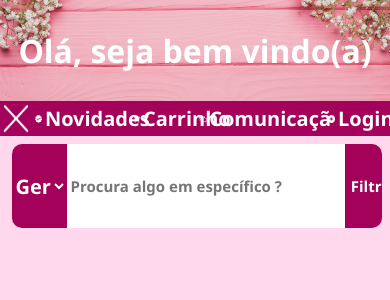
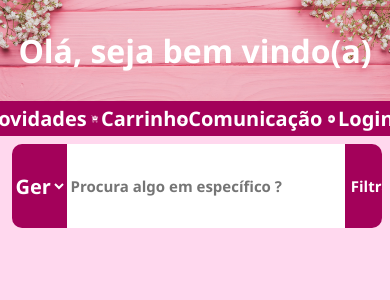
Before and after one commit to DevGuilhermeAraujo/Ecommerce, a PHP site: page /Cliente/homeCliente.php in a window 390 px wide. Shown: the top 300 px of the page. Run offline with PHP 8.4, Linux system fonts and the light colour scheme; data comes from the database, SQL or seed files in the repository; data that the repository does not hold is empty.

Commit message:
botão fecharMenuResponsivo corrigido

```diff
--- a/Cliente/cliente.css
+++ b/Cliente/cliente.css
@@ -143,7 +143,9 @@
 #florResponsiva{
     display: none;
 }
-
+#fecharMenuResponsivo{
+    display: none;
+}
 
 /*
 Tela para celular vertical
@@ -243,6 +245,7 @@ menos de 350px
         height: 20vh;
     }
     #fecharMenuResponsivo{
+        display: flex;
         width: 10%;
         margin: 5% 0% 5% 80%;
     }
```
